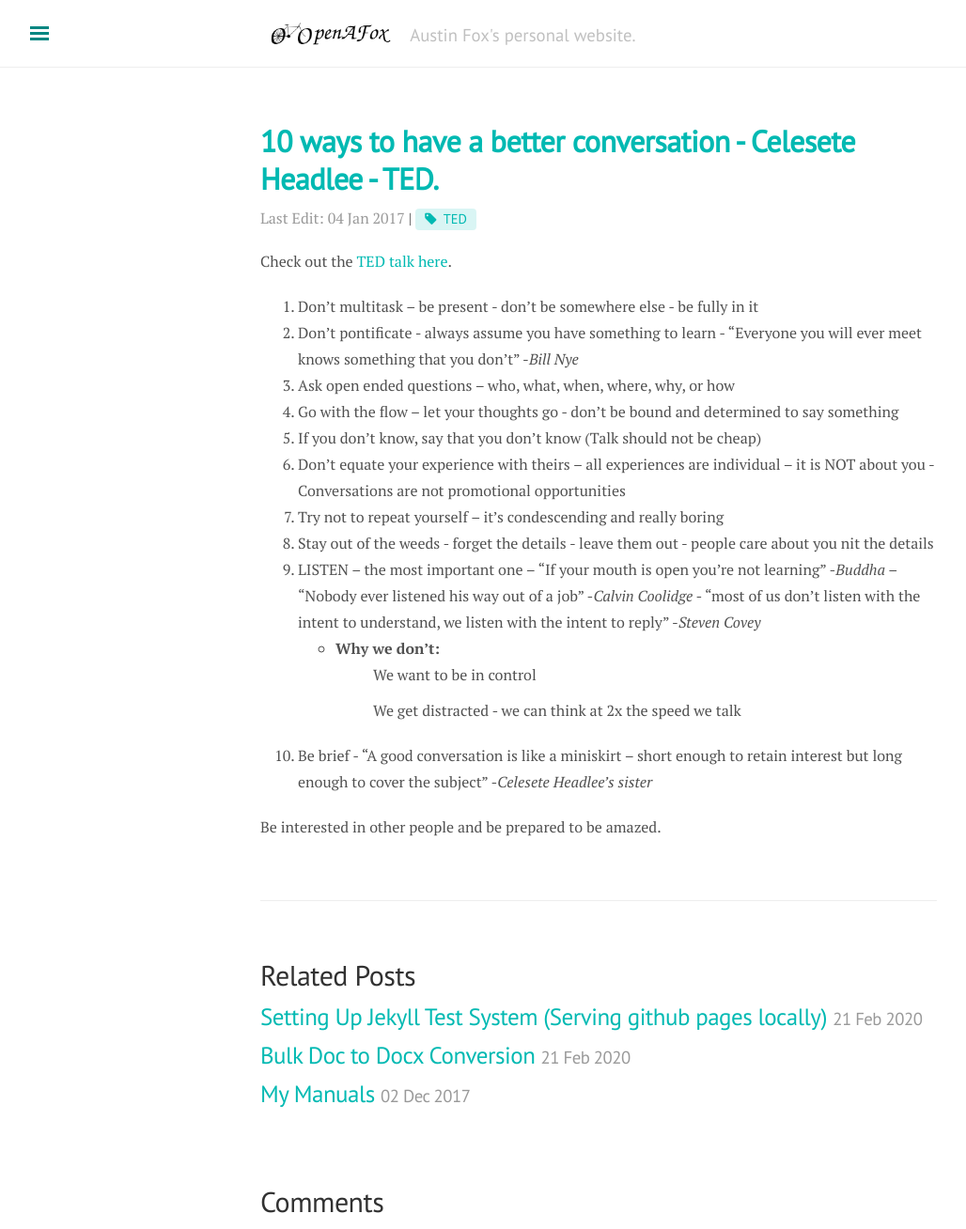
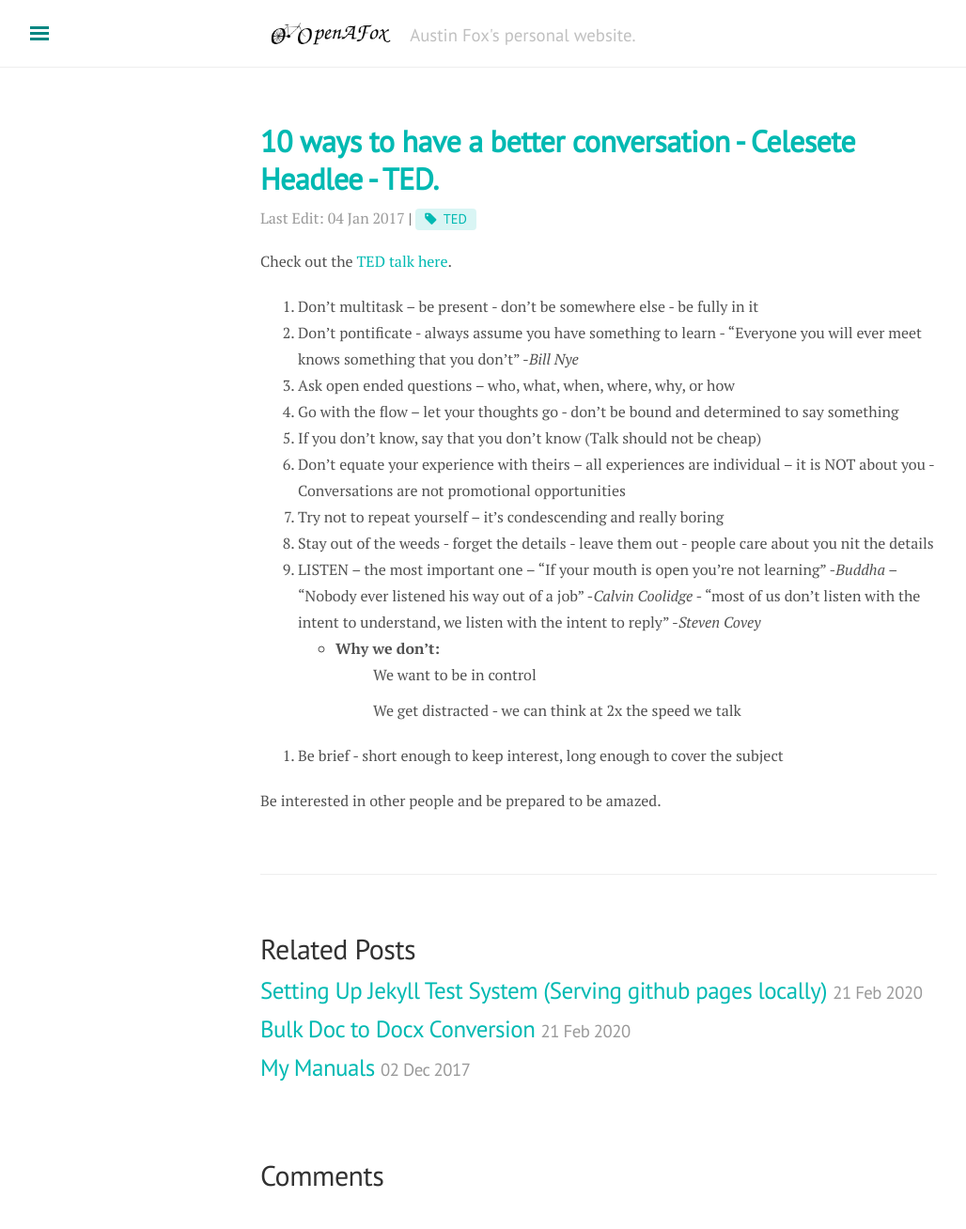
Before and after one commit to openafox/openafox.github.io, a Jekyll site: the page built from _posts/philosophy/2017-01-04-listening.md, in a window 1280 px wide and 1308 px high. Shown: the whole window at 94% size, without its empty margins (3-1031 px from the left). Built offline with Jekyll 4.4.1, drawn with Linux system fonts in a browser that asks for light colours; nearby versions of some CDN libraries; comment, search, counter and statistics services are not loaded.

Commit message:
Listening: paraphrase the miniskirt quote (REVIEW comment keeps the original)
Co-Authored-By: Claude Opus 5.5 <noreply@anthropic.com>

```diff
--- a/_posts/philosophy/2017-01-04-listening.md
+++ b/_posts/philosophy/2017-01-04-listening.md
@@ -22,6 +22,7 @@ Check out the [TED talk here](http://www.ted.com/talks/celeste_headlee_10_ways_t
     : We want to be in control
     : We get distracted - we can think at 2x the speed we talk
 
-10. Be brief - “A good conversation is like a miniskirt – short enough to retain interest but long enough to cover the subject” -*Celesete Headlee’s sister*
+<!-- REVIEW (Austin): original line quoted Headlee's sister: "A good conversation is like a miniskirt – short enough to retain interest but long enough to cover the subject." Keep the paraphrase below, restore the quote, or reword. -->
+10. Be brief - short enough to keep interest, long enough to cover the subject
 
 Be interested in other people and be prepared to be amazed.
```
